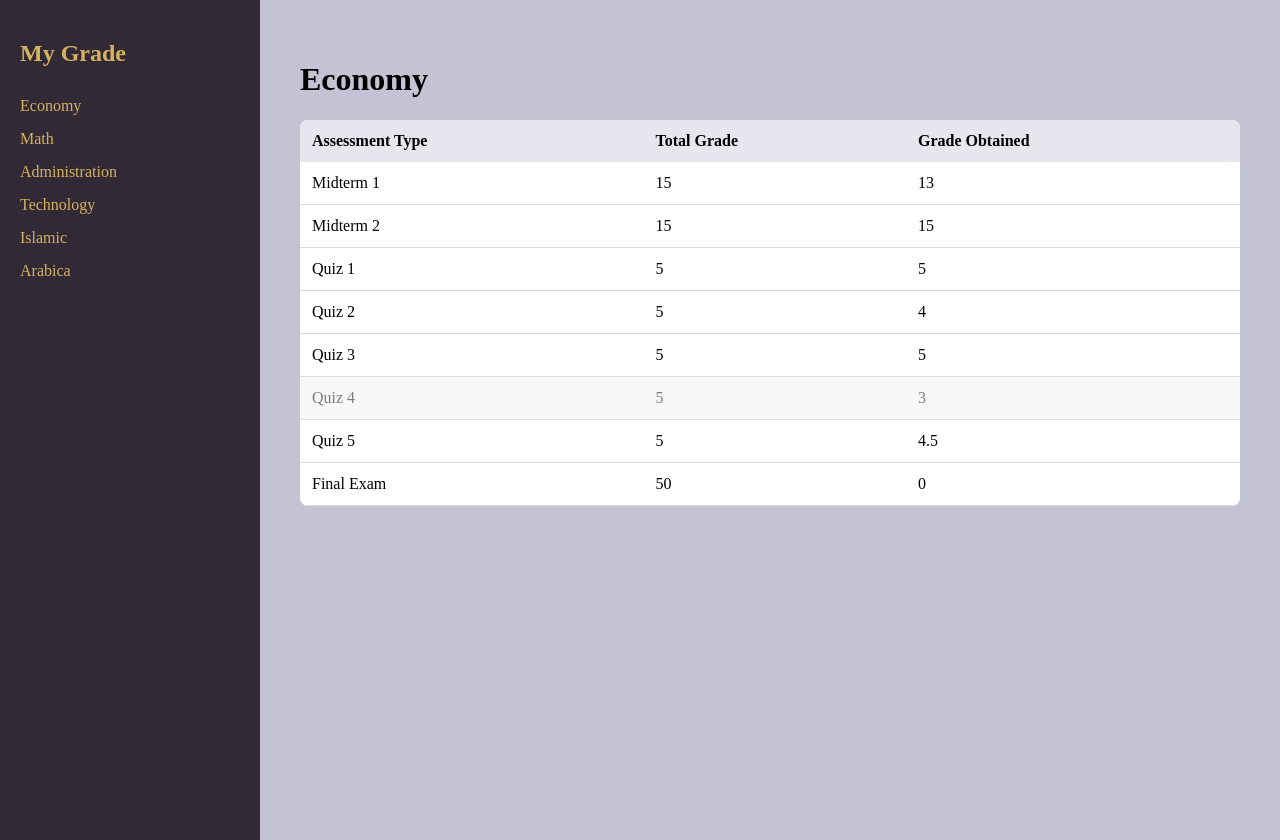
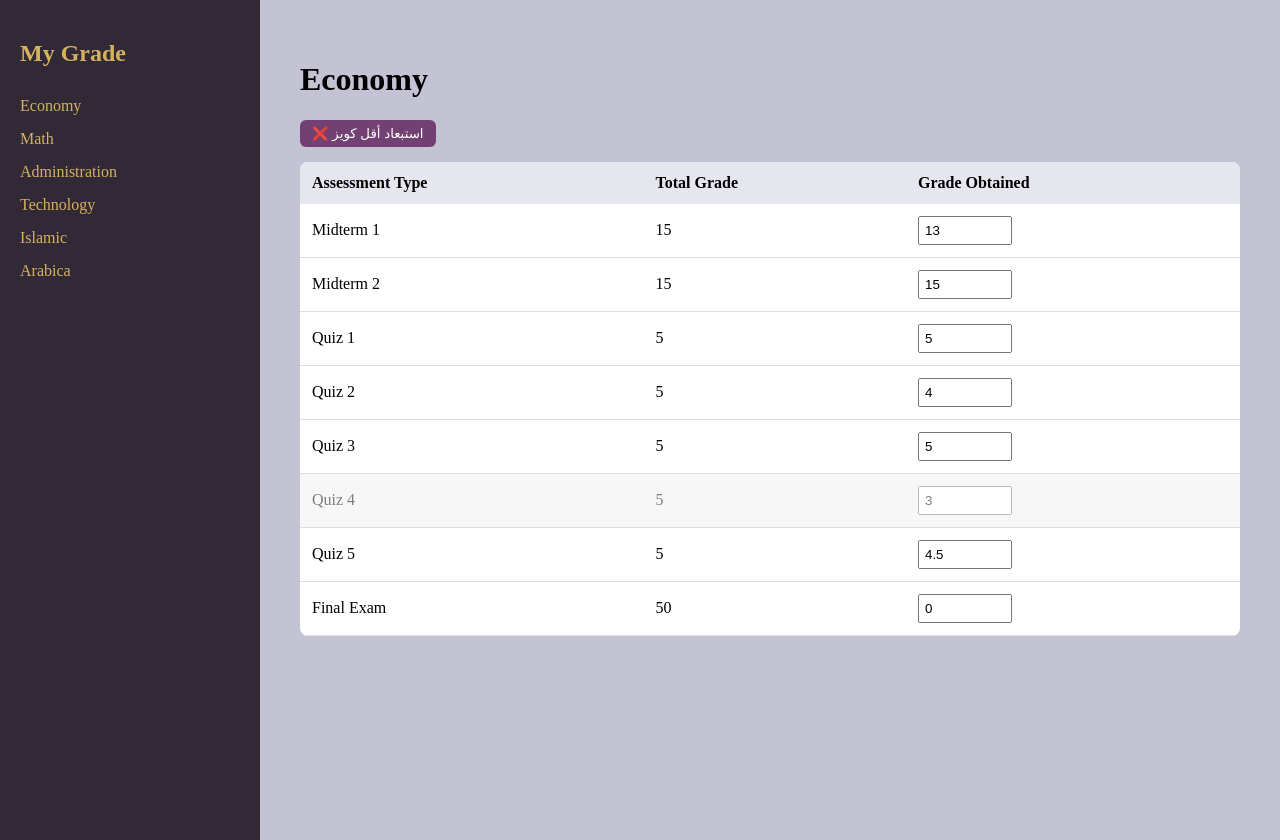
Before and after one commit to L-26-25L/l, a Next.js app: page / in a window 1280 px wide. Both pictures are taken after a click on the element "Economy". Built offline with nearby package versions, Linux system fonts and the light colour scheme.

Commit message:
Refactor CourseTable to manage quiz exclusion

```diff
--- a/components/CourseTable.jsx
+++ b/components/CourseTable.jsx
@@ -1,23 +1,51 @@
+import { useState } from "react";
+
 export default function CourseTable({ data }) {
-  // نطلع الكويزات فقط
-  const quizzes = data.filter((row) =>
+  const [rows, setRows] = useState(data);
+  const [excludeQuiz, setExcludeQuiz] = useState(true);
+
+  const quizzes = rows.filter((row) =>
     row.type.toLowerCase().includes("quiz")
   );
 
-  // أقل درجة كويز
   const lowestQuiz =
-    quizzes.length > 0
+    excludeQuiz && quizzes.length > 0
       ? quizzes.reduce((min, q) =>
           q.obtained < min.obtained ? q : min
         )
       : null;
 
+  const handleGradeChange = (index, value) => {
+    const updated = [...rows];
+    updated[index].obtained = Number(value);
+    setRows(updated);
+  };
+
   return (
+    <>
+      {/* زر التحكم في نظام الكويز */}
+      {quizzes.length > 0 && (
+        <div style={{ marginBottom: 15 }}>
+          <button
+            onClick={() => setExcludeQuiz(!excludeQuiz)}
+            style={{
+              padding: "6px 12px",
+              background: excludeQuiz ? "#734073" : "#aaa",
+              color: "#fff",
+              border: "none",
+              borderRadius: 6,
+              cursor: "pointer"
+            }}
+          >
+            {excludeQuiz ? "❌ استبعاد أقل كويز" : "✔️ حساب كل الكويزات"}
+          </button>
+        </div>
+      )}
+
       <table
         style={{
           width: "100%",
           borderCollapse: "collapse",
-        marginTop: 20,
           background: "#fff",
           borderRadius: 8,
           overflow: "hidden"
@@ -25,16 +53,15 @@ export default function CourseTable({ data }) {
       >
         <thead style={{ background: "#e6e6ef" }}>
           <tr>
-          <th style={thStyle}>Assessment Type</th>
-          <th style={thStyle}>Total Grade</th>
-          <th style={thStyle}>Grade Obtained</th>
+            <th style={th}>Assessment Type</th>
+            <th style={th}>Total Grade</th>
+            <th style={th}>Grade Obtained</th>
           </tr>
         </thead>
 
         <tbody>
-        {data.map((row, index) => {
-          const isExcluded =
-            lowestQuiz && row === lowestQuiz;
+          {rows.map((row, index) => {
+            const isExcluded = lowestQuiz && row === lowestQuiz;
 
             return (
               <tr
@@ -44,23 +71,29 @@ export default function CourseTable({ data }) {
                   opacity: isExcluded ? 0.5 : 1
                 }}
               >
-              <td style={tdStyle}>{row.type}</td>
-              <td style={tdStyle}>{row.total}</td>
-              <td style={tdStyle}>{row.obtained}</td>
+                <td style={td}>{row.type}</td>
+                <td style={td}>{row.total}</td>
+                <td style={td}>
+                  <input
+                    type="number"
+                    value={row.obtained}
+                    onChange={(e) =>
+                      handleGradeChange(index, e.target.value)
+                    }
+                    style={{
+                      width: 80,
+                      padding: 5
+                    }}
+                  />
+                </td>
               </tr>
             );
           })}
         </tbody>
       </table>
+    </>
   );
 }
 
-const thStyle = {
-  padding: 12,
-  textAlign: "left"
-};
-
-const tdStyle = {
-  padding: 12,
-  borderBottom: "1px solid #ddd"
-};
+const th = { padding: 12, textAlign: "left" };
+const td = { padding: 12, borderBottom: "1px solid #ddd" };
```
Lines whose indentation alone changed are shown as unchanged.
